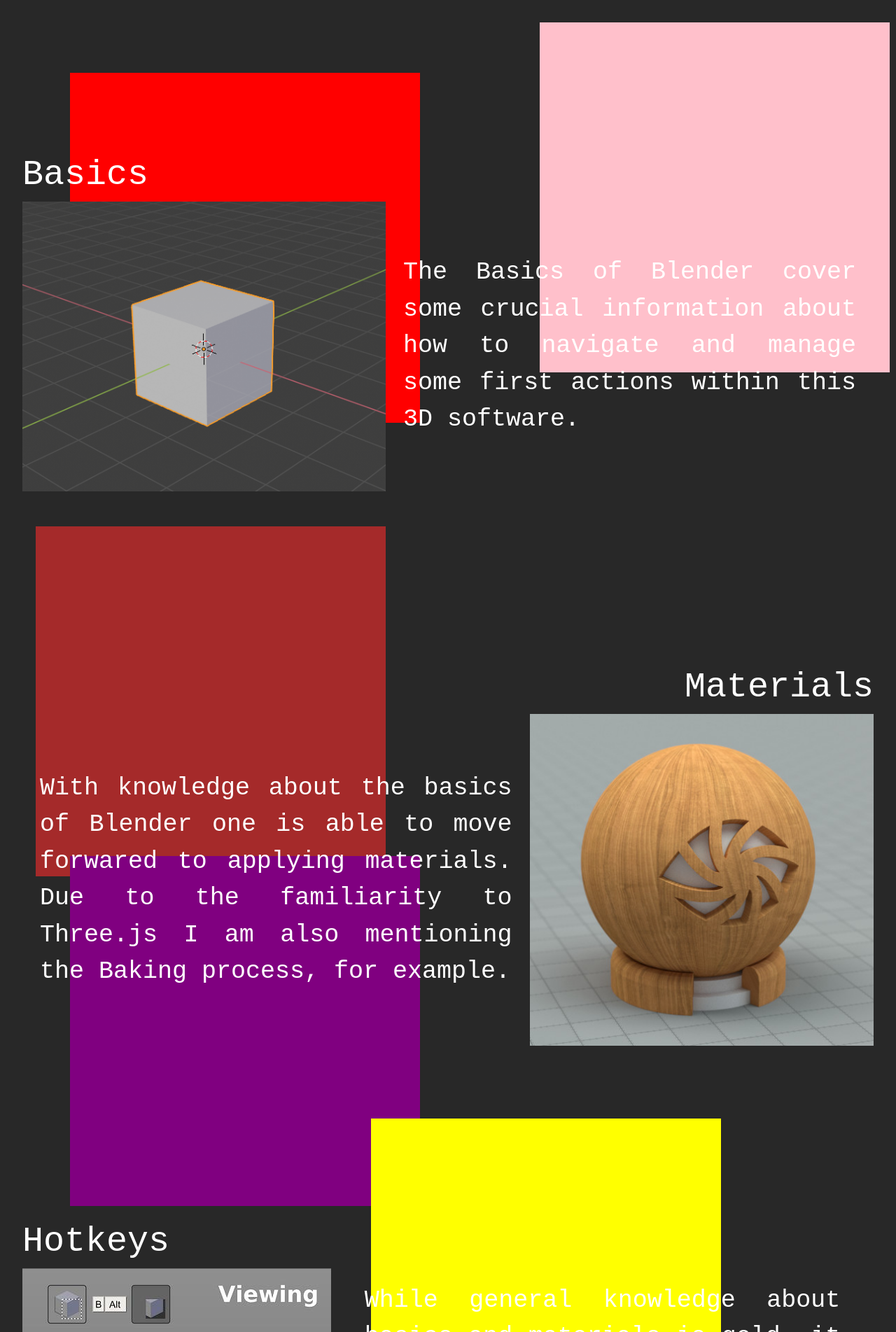
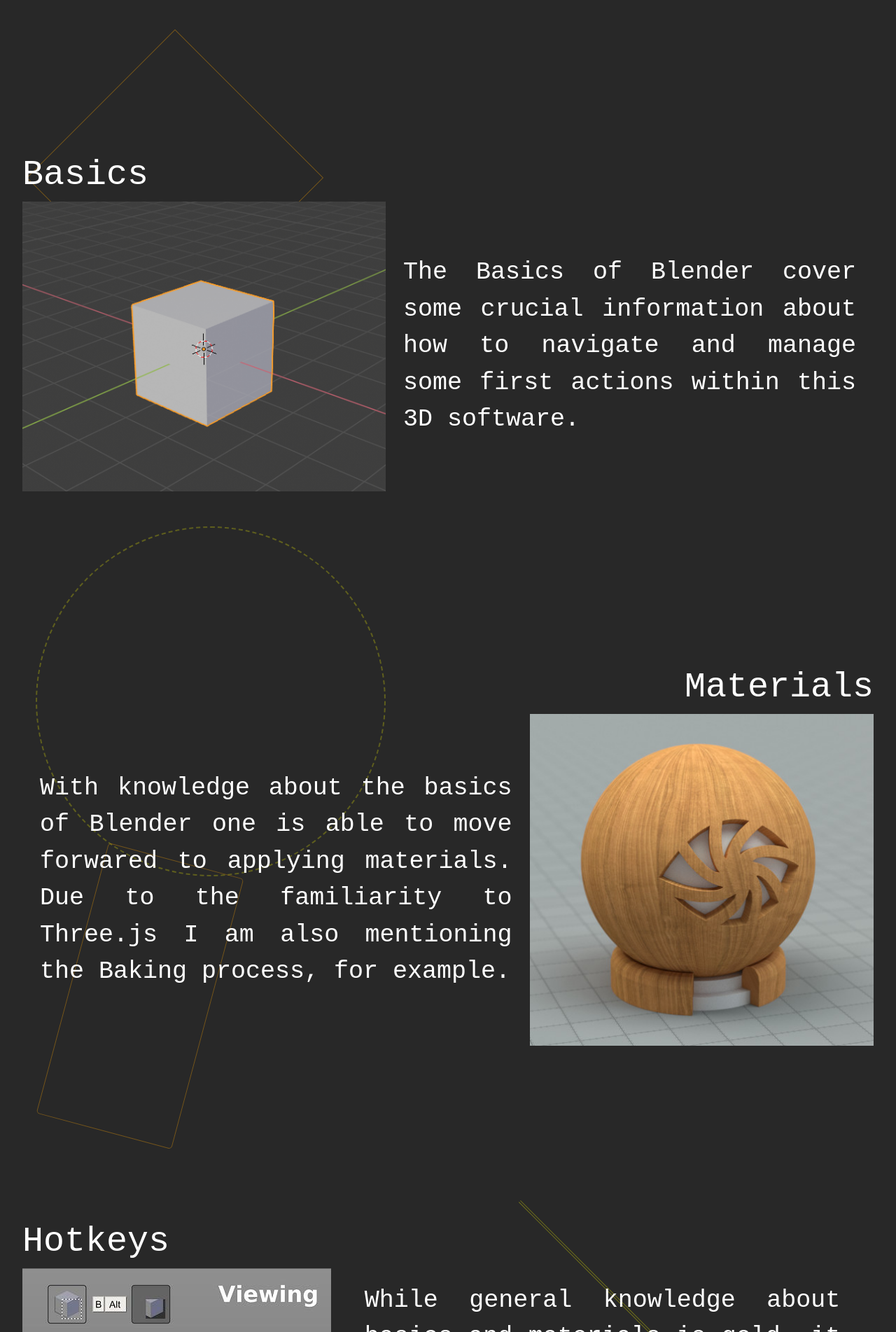
Before and after one commit to Matthes-Baer/Blenumentation, a SvelteKit app: page / in a window 1280 px wide. Shown: the part 677-2580 px from the top of the page at 70% size. Built offline with nearby package versions, Linux system fonts and the light colour scheme.

Commit message:
feat: Updated background stuff

```diff
--- a/src/components/ui/HomepageBackgroundStuff.svelte
+++ b/src/components/ui/HomepageBackgroundStuff.svelte
@@ -31,36 +31,77 @@
 	<div
 		class="container"
 		style="top: {1750 + 3.5 ** layer}px;{layer % 2 === 0 ? `left: ${100}px` : `right: ${250}px`};"
-		class:diamond={randomNumber === 0}
+		class:line={randomNumber === 0}
 		class:square={randomNumber === 1}
 		class:rectangle={randomNumber === 2}
-		class:triangle={randomNumber === 3}
+		class:triangleHalf={randomNumber === 3}
 		class:circle={randomNumber === 4}
 	/>
 {/if}
 
-<style>
+<style lang="scss">
 	.container {
 		position: absolute;
-		width: 500px;
-		height: 500px;
 		z-index: 0;
 	}
-	.diamond {
-		background-color: yellow;
+	.line {
+		background-color: transparent;
+		border-right: 4px double yellow;
+		width: 25px;
+		height: 750px;
+		rotate: 135deg;
+		opacity: 0.35;
 	}
 
 	.square {
-		background-color: red;
+		border: 1px solid var(--secondary-color);
+		width: 300px;
+		height: 300px;
+		opacity: 0.35;
+		rotate: -45deg;
+		transition: transform 1s;
+
+		&:hover {
+			transform: scale(1.1);
+		}
 	}
 	.rectangle {
-		background-color: purple;
+		background-color: transparent;
+		border: 1px solid var(--secondary-color);
+		width: 200px;
+		height: 400px;
+		opacity: 0.35;
+		rotate: 15deg;
+		border-radius: 5px;
+		transition: transform 1.5s;
+		transition-timing-function: cubic-bezier(0.455, 0.03, 0.515, 0.955);
+
+		&:hover {
+			transform: scale(0.85);
+		}
 	}
-	.triangle {
-		background-color: pink;
+	.triangleHalf {
+		border-top: 1px solid var(--third-color);
+		border-right: 1px solid var(--third-color);
+		width: 500px;
+		height: 500px;
+		rotate: 45deg;
+		opacity: 0.8;
+		border-top-right-radius: 25px;
 	}
 
 	.circle {
-		background-color: brown;
+		background-color: transparent;
+		border: 2px dashed yellow;
+		border-radius: 50%;
+		width: 500px;
+		height: 500px;
+		opacity: 0.25;
+		transition: transform 1.5s;
+		transition-timing-function: cubic-bezier(0.6, 0.04, 0.98, 0.335);
+
+		&:hover {
+			transform: scale(1.2);
+		}
 	}
 </style>
--- a/src/routes/+layout.svelte
+++ b/src/routes/+layout.svelte
@@ -58,7 +58,7 @@
 			position: fixed;
 			top: 0;
 			transition: all 0.5s;
-			z-index: 9000;
+			z-index: 9001;
 			overflow-y: hidden;
 			background-color: var(--main-color);
 		}
--- a/src/styles/colors.scss
+++ b/src/styles/colors.scss
@@ -1,6 +1,7 @@
 :global(:root) {
 	--main-color: rgb(40, 40, 40);
 	--secondary-color: orange;
+	--third-color: rgb(200, 100, 0);
 
 	--font-color: white;
 }
```
